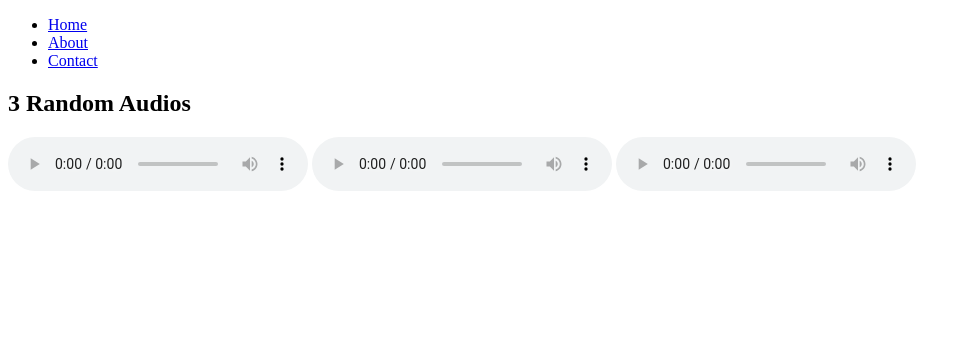
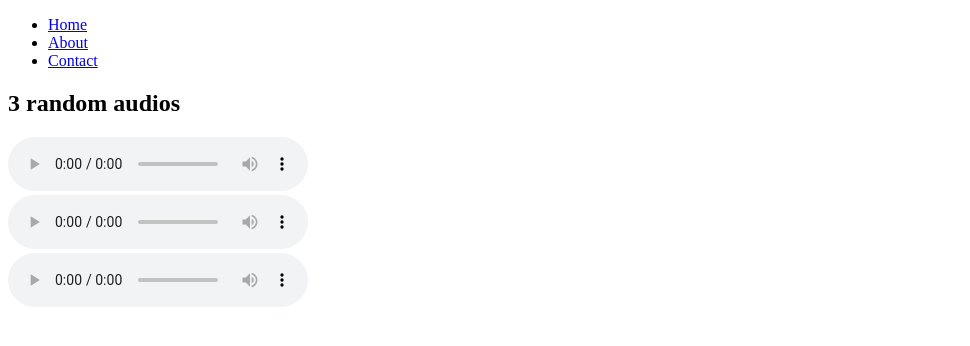
Before and after one commit to acciojob/semantic-navbar-and-audios-jaisaipothula, a website: page main.html in a window 1280 px wide. Shown: the whole page, without its empty margins (0-970 px from the left). Drawn offline with Linux system fonts and the light colour scheme.

Commit message:
created a submission

```diff
--- a/main.html
+++ b/main.html
@@ -17,15 +17,18 @@
     </nav>
 
     <!-- Audio Section -->
-    <h2>3 Random Audios</h2>
+    <h2>3 random audios</h2> <!-- Ensure the heading matches exactly -->
+
     <audio controls>
         <source src="http://commondatastorage.googleapis.com/codeskulptor-demos/DDR_assets/Kangaroo_MusiQue_-_The_Neverwritten_Role_Playing_Game.mp3" type="audio/mpeg">
         Your browser does not support the audio element.
     </audio>
+    <br>
     <audio controls>
         <source src="http://commondatastorage.googleapis.com/codeskulptor-assets/Epoq-Lepidoptera.ogg" type="audio/ogg">
         Your browser does not support the audio element.
     </audio>
+    <br>
     <audio controls>
         <source src="http://codeskulptor-demos.commondatastorage.googleapis.com/pang/paza-moduless.mp3" type="audio/mpeg">
         Your browser does not support the audio element.
```
